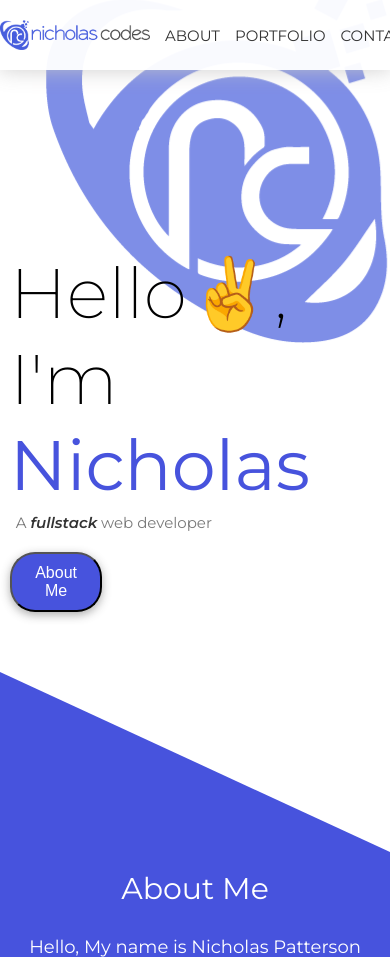
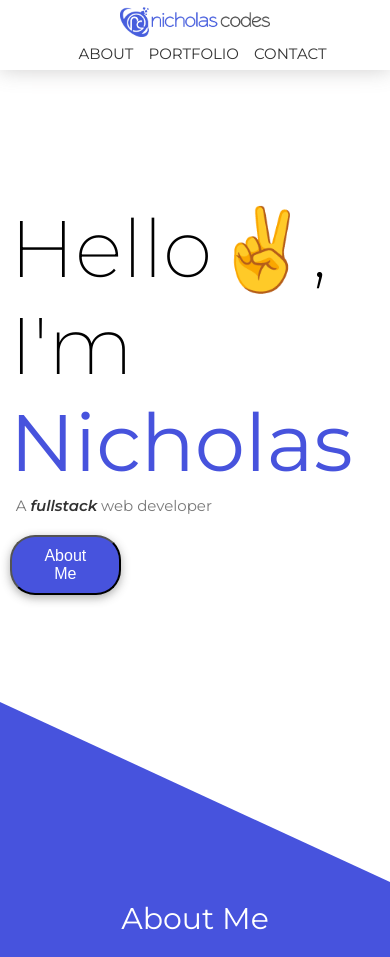
Before and after one commit to nicholas-patterson/gatsby-portfolio, a Gatsby site: page / in a window 390 px wide. Shown: the top 957 px of the page. Built offline with nearby package versions, Linux system fonts and the light colour scheme; Gatsby itself is replaced by a stand-in of ours.

Commit message:
:iphone: adds another breakpoint
adds another breakpoint

```diff
--- a/src/styles/index.scss
+++ b/src/styles/index.scss
@@ -40,6 +40,10 @@ html {
     }
     @media (max-width: 720px) {
       width: 94%;
+    }
+    @media (max-width: 412px) {
+      display: flex;
+      flex-direction: column;
     }
     @media (max-width: 520px) {
       width: 100%;
@@ -91,6 +95,10 @@ body {
   background-position: right;
   background-position-x: 105%;
   background-position-y: -2%;
+  @media (max-width: 412px) {
+    background: none;
+  }
+
   @media (max-width: 320px) {
     background: none;
   }
@@ -109,6 +117,9 @@ body {
   @media (max-width: 520px) {
     margin-top: 25rem;
   }
+  @media (max-width: 520px) {
+    margin-top: 20rem;
+  }
   @media (max-width: 320px) {
     margin-top: 15rem;
   }
@@ -125,8 +136,12 @@ body {
     margin-top: 2rem;
     text-align: center;
     box-shadow: 0px 3px 10px rgba(51, 51, 51, 0.404);
+
     @media (max-width: 520px) {
       width: 25%;
+    }
+    @media (max-width: 412px) {
+      width: 30%;
     }
     @media (max-width: 320px) {
       width: 40%;
@@ -174,6 +189,9 @@ body {
       @media (max-width: 520px) {
         font-size: 7rem;
       }
+      @media (max-width: 412px) {
+        font-size: 8rem;
+      }
       @media (max-width: 320px) {
         font-size: 6rem;
       }
@@ -192,6 +210,9 @@ body {
   clip-path: polygon(0 0, 100% 90%, 100% 101%, 0% 101%);
   height: 200px;
   margin-bottom: -2px;
+  @media (max-width: 412px) {
+    margin-top: 8rem;
+  }
 }
 
 .about {
```
